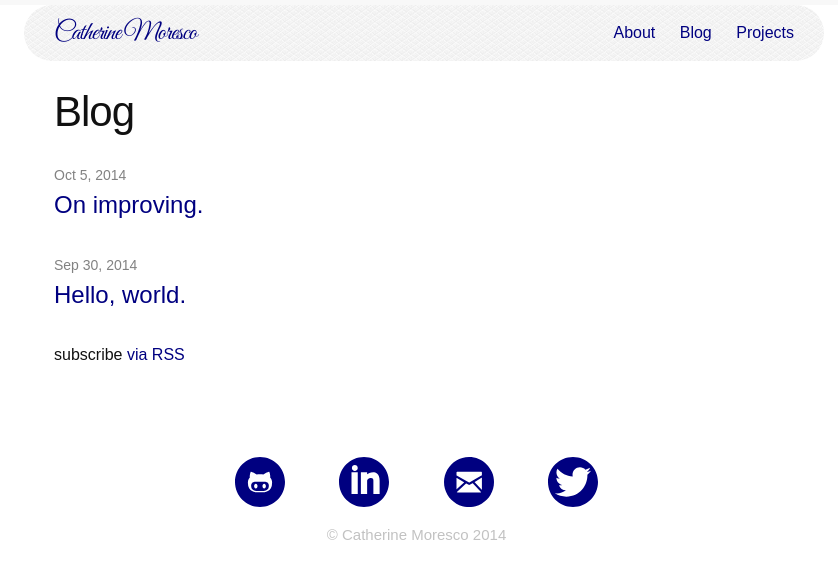
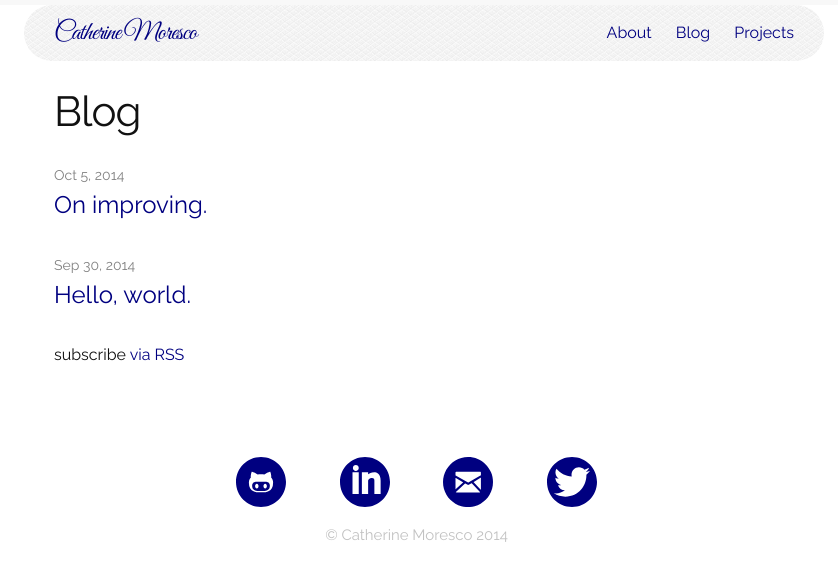
Before and after one commit to catherinemoresco/catherinemoresco.github.io, a Jekyll site: the page built from blog.md, in a window 1280 px wide. Shown: the top 581 px of the page, without its empty margins (216-1054 px from the left). Built offline with Jekyll 4.4.1, drawn with Linux system fonts in a browser that asks for light colours.

Commit message:
fix fonts

```diff
--- a/_includes/head.html
+++ b/_includes/head.html
@@ -8,5 +8,5 @@
 
     <link rel="stylesheet" href="{{ "/css/main.css" | prepend: site.baseurl }}">
     <link rel="canonical" href="{{ page.url | replace:'index.html','' | prepend: site.baseurl | prepend: site.url }}">
-	<link href='http://fonts.googleapis.com/css?family=Open+Sans|Rochester|Great+Vibes' rel='stylesheet' type='text/css'>
+	<link href='http://fonts.googleapis.com/css?family=Open+Sans|Rochester|Great+Vibes|Raleway' rel='stylesheet' type='text/css'>
 </head>
```
